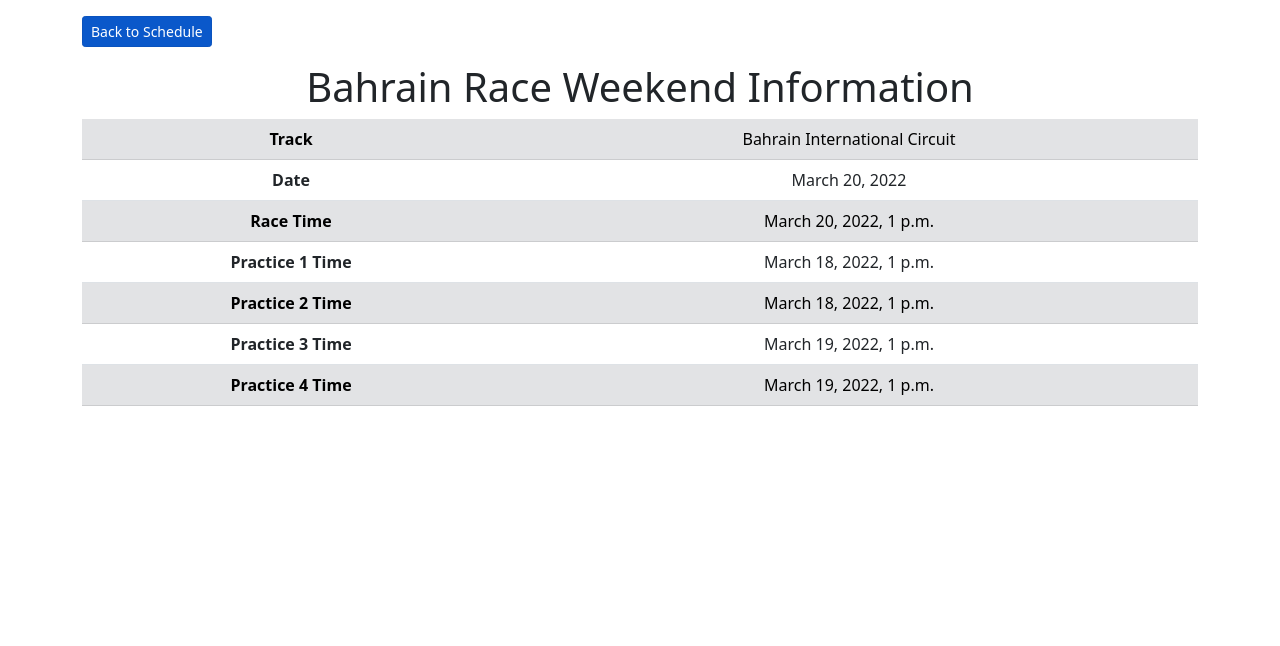
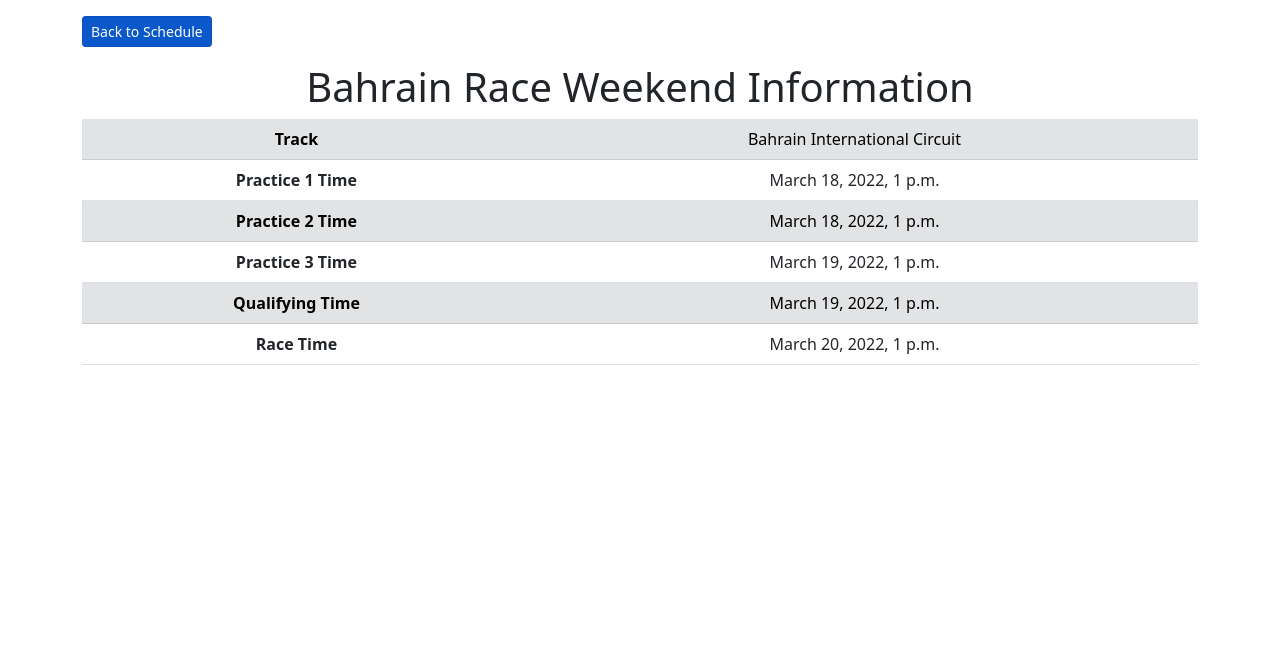
Before and after one commit to Dave8012/TrackTime, a Django app: page /1/ in a window 1280 px wide. Shown: the part 71-717 px from the top of the page. Run offline with Django 4.2, Linux system fonts and the light colour scheme; data comes from the database, SQL or seed files in the repository; both versions use the stored data as it was after the commit.

Commit message:
Updated DB tables and minor changes to detail.html

```diff
--- a/tracktime/races/templates/races/detail.html
+++ b/tracktime/races/templates/races/detail.html
@@ -37,14 +37,6 @@
                             <td class="text-center table-secondary">{{ race.location }}</td>
                         </tr>
                         <tr>
-                            <th class="text-center">Date</th>
-                            <td>{{ schedule.date }}</td>
-                        </tr>
-                        <tr>
-                            <th class="text-center table-secondary">Race Time</th>
-                            <td class="text-center table-secondary">{{ race.time }}</td>
-                        </tr>
-                        <tr>
                             <th class="text-center">Practice 1 Time</th>
                             <td>{{ race.time_p1 }}</td>
                         </tr>
@@ -57,8 +49,12 @@
                             <td>{{ race.time_p3 }}</td>
                         </tr>
                         <tr>
-                            <th class="text-center table-secondary">Practice 4 Time</th>
+                            <th class="text-center table-secondary">Qualifying Time</th>
                             <td class="text-center table-secondary">{{ race.time_q }}</td>
+                        </tr>
+                        <tr>
+                            <th class="text-center">Race Time</th>
+                            <td>{{ race.time }}</td>
                         </tr>
                     </tbody>
                 </table>
```
Also changed, not shown: tracktime/db.sqlite3.
